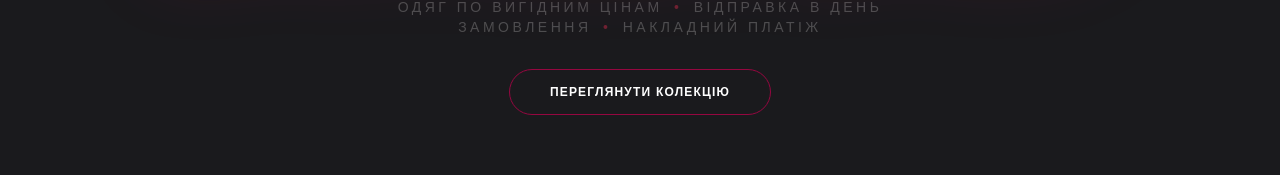
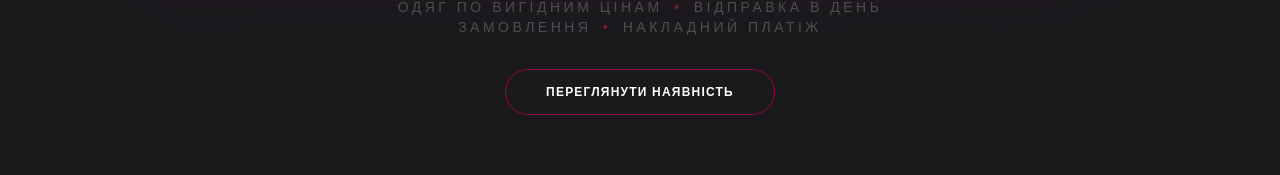
Before and after one commit to Baryliuk/baryluxShopSite, a Next.js app: page / in a window 1280 px wide. Shown: the part 441-616 px from the top of the page. Built offline with nearby package versions, Linux system fonts and the light colour scheme; a web font is replaced by a local one.

Commit message:
fix: update button text to improve clarity on availability

```diff
--- a/src/components/LandingPage.tsx
+++ b/src/components/LandingPage.tsx
@@ -24,7 +24,7 @@ export default function Landing() {
             />
             {/* Текст кнопки */}
             <span className="relative z-10">
-              Переглянути колекцію
+              Переглянути наявність
             </span>
           </button>
         </Link>
```
